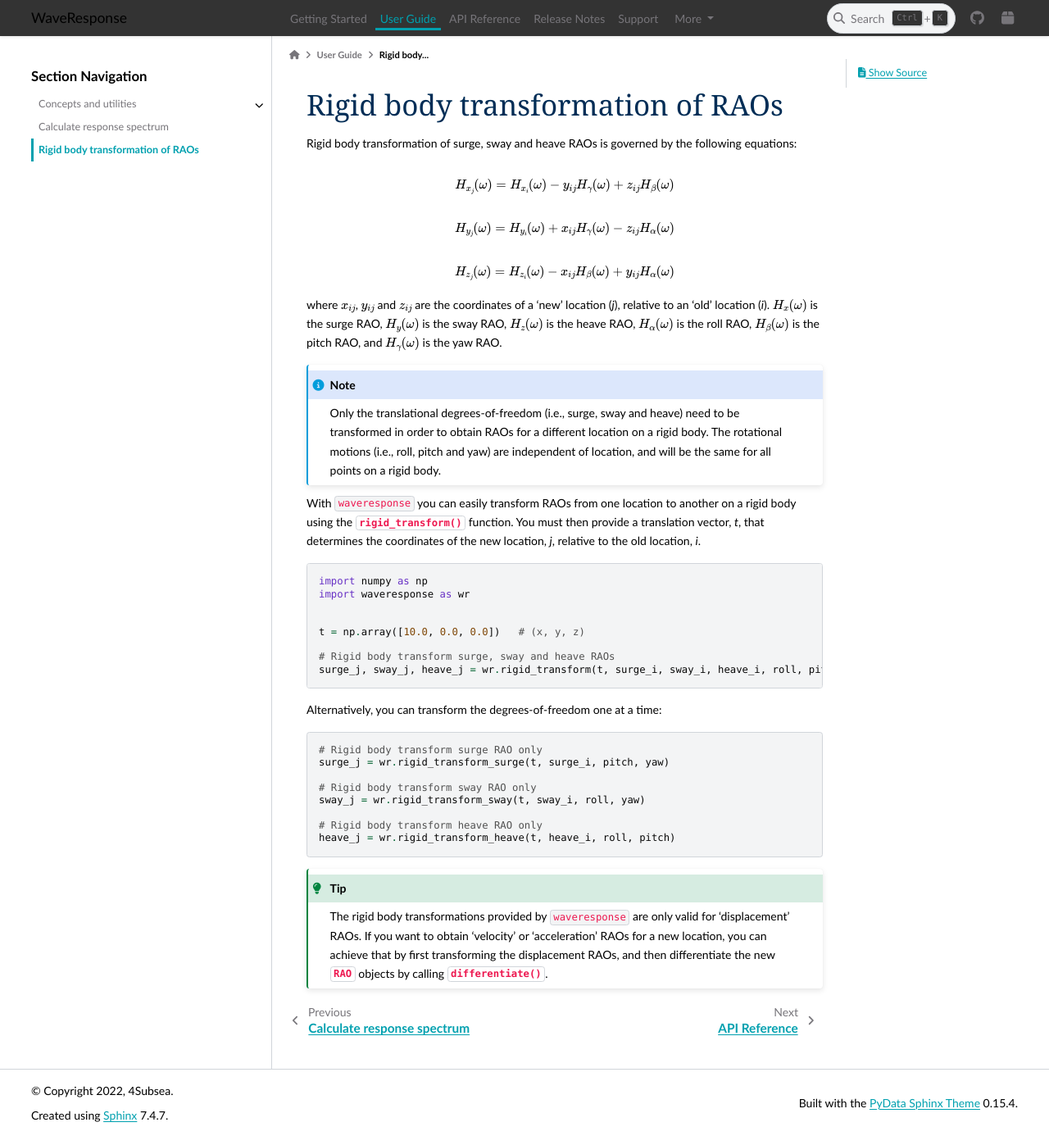
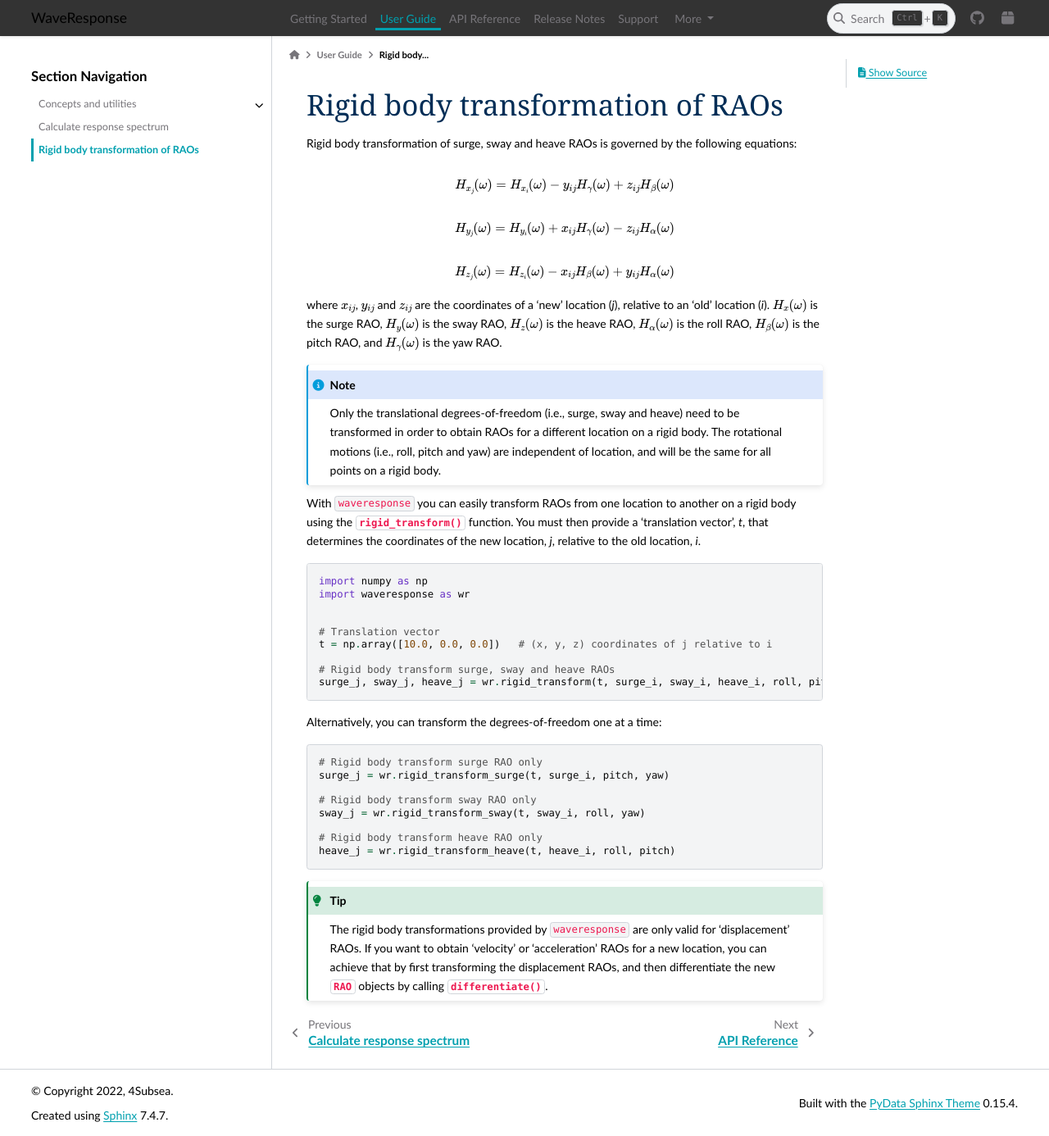
Before and after one commit to 4Subsea/waveresponse-python, a Sphinx documentation site: the page built from docs/user_guide/rigid_transform.rst, in a window 1280 px wide and 1386 px high. Shown: the whole window at 82% size. Built offline with Sphinx 7.4.7 and the PyData theme 0.15.4, drawn with Linux system fonts in a browser that asks for light colours.

Commit message:
minor docs update

```diff
--- a/docs/user_guide/rigid_transform.rst
+++ b/docs/user_guide/rigid_transform.rst
@@ -30,7 +30,7 @@ and :math:`H_{\gamma}(\omega)` is the yaw RAO.
 
 With ``waveresponse`` you can easily transform RAOs from one location to another
 on a rigid body using the :meth:`~waveresponse.rigid_transform` function. You must
-then provide a translation vector, `t`, that determines the coordinates of the new
+then provide a 'translation vector', `t`, that determines the coordinates of the new
 location, *j*, relative to the old location, *i*.
 
 .. code-block:: python
@@ -39,7 +39,8 @@ location, *j*, relative to the old location, *i*.
     import waveresponse as wr
 
 
-    t = np.array([10.0, 0.0, 0.0])   # (x, y, z)
+    # Translation vector
+    t = np.array([10.0, 0.0, 0.0])   # (x, y, z) coordinates of j relative to i
 
     # Rigid body transform surge, sway and heave RAOs
     surge_j, sway_j, heave_j = wr.rigid_transform(t, surge_i, sway_i, heave_i, roll, pitch, yaw)
```
